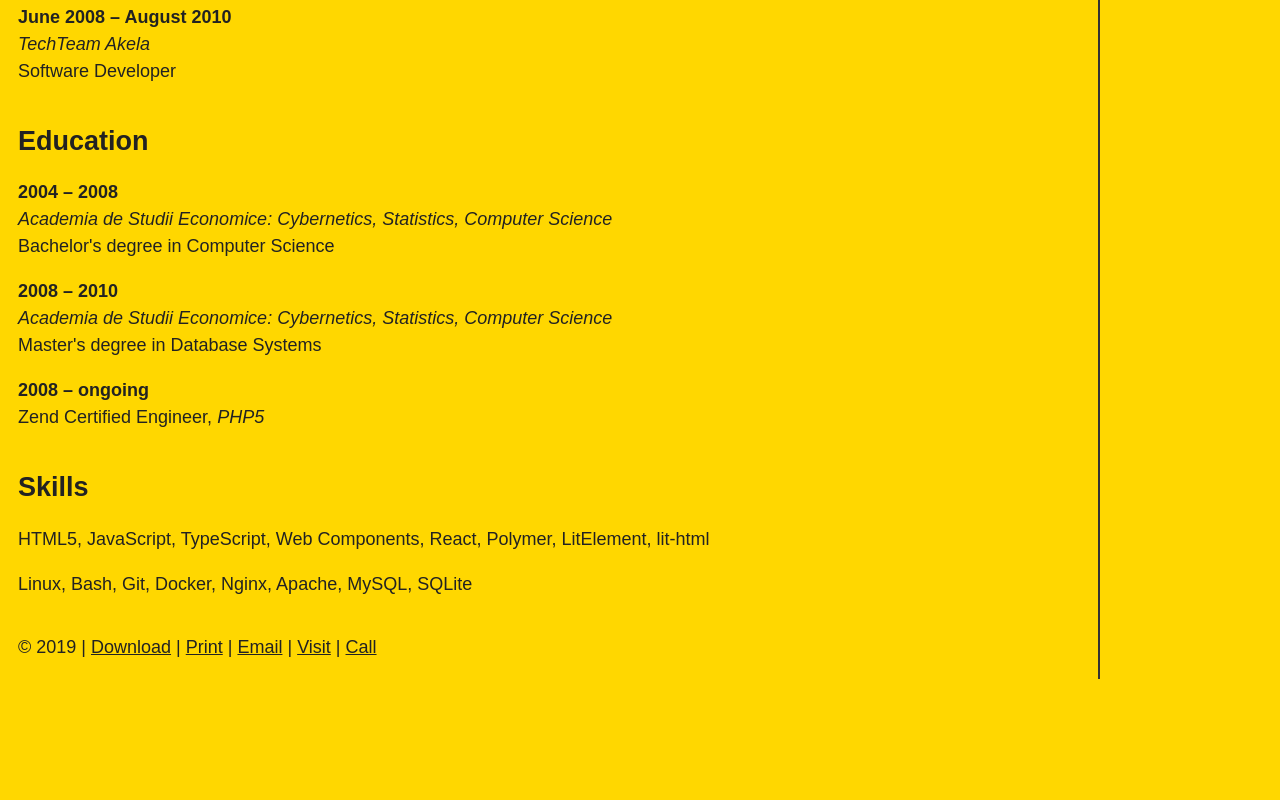
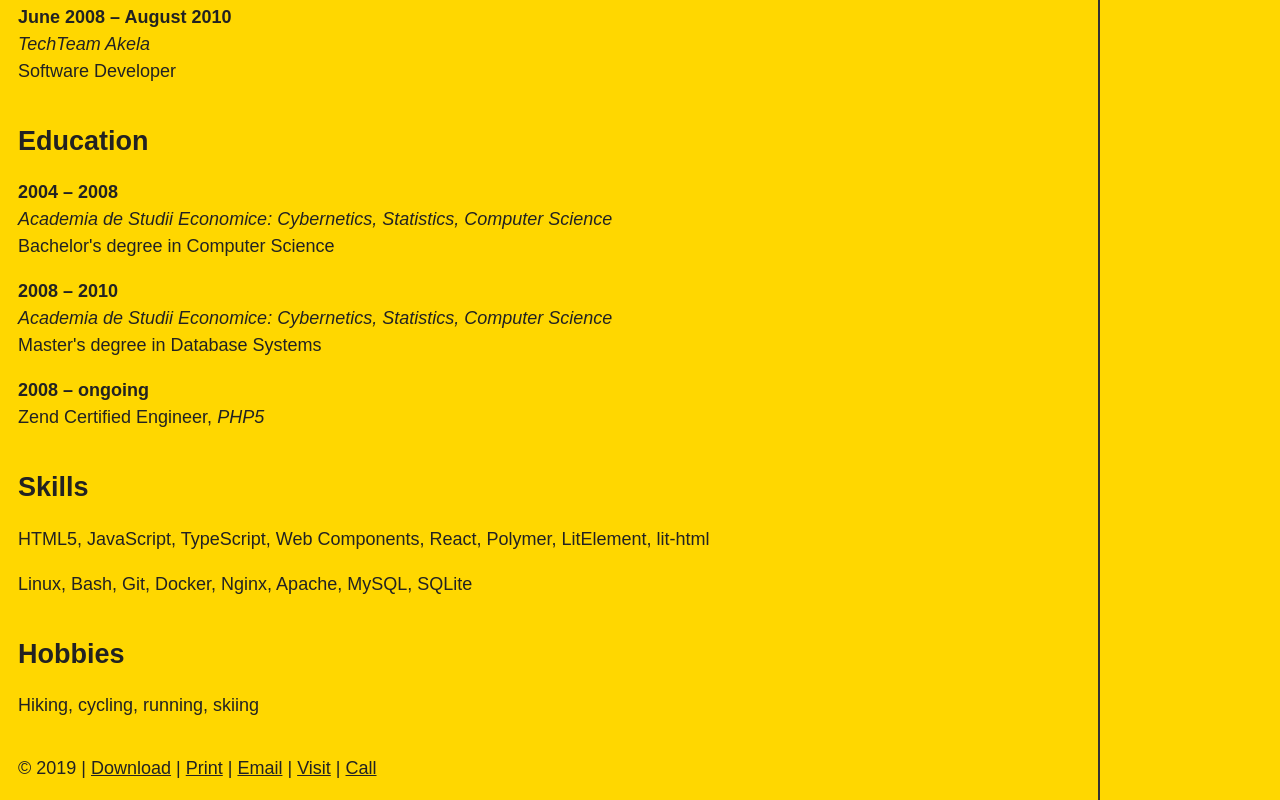
Before and after one commit to hadriann/resume, a plain HTML site: page index.html in a window 1280 px wide. Shown: the part 559-1359 px from the top of the page. Before the commit the page ends 1238 px from the top, so only its background shows below. Drawn offline with Linux system fonts and the light colour scheme.

Commit message:
Update index.html

```diff
--- a/index.html
+++ b/index.html
@@ -130,6 +130,14 @@
         </p>
       </section>
 
+      <section id="skills">
+        <h1>Hobbies</h1>
+
+        <p>
+          Hiking, cycling, running, skiing
+        </p>
+      </section>
+
       <footer class="no-print">
         &copy; 2019 |
         <a href="" download="adrian-nita.html" title="CTRL+S">Download</a> |
```
